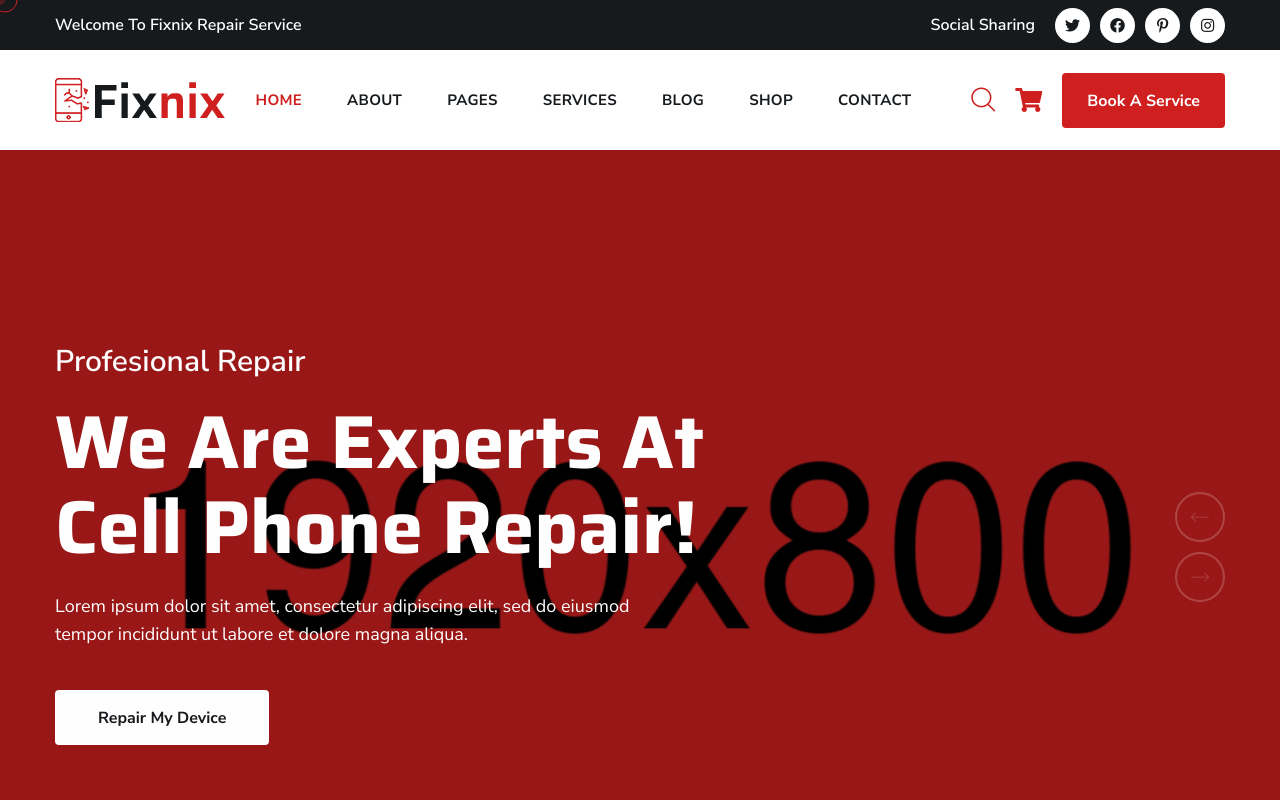
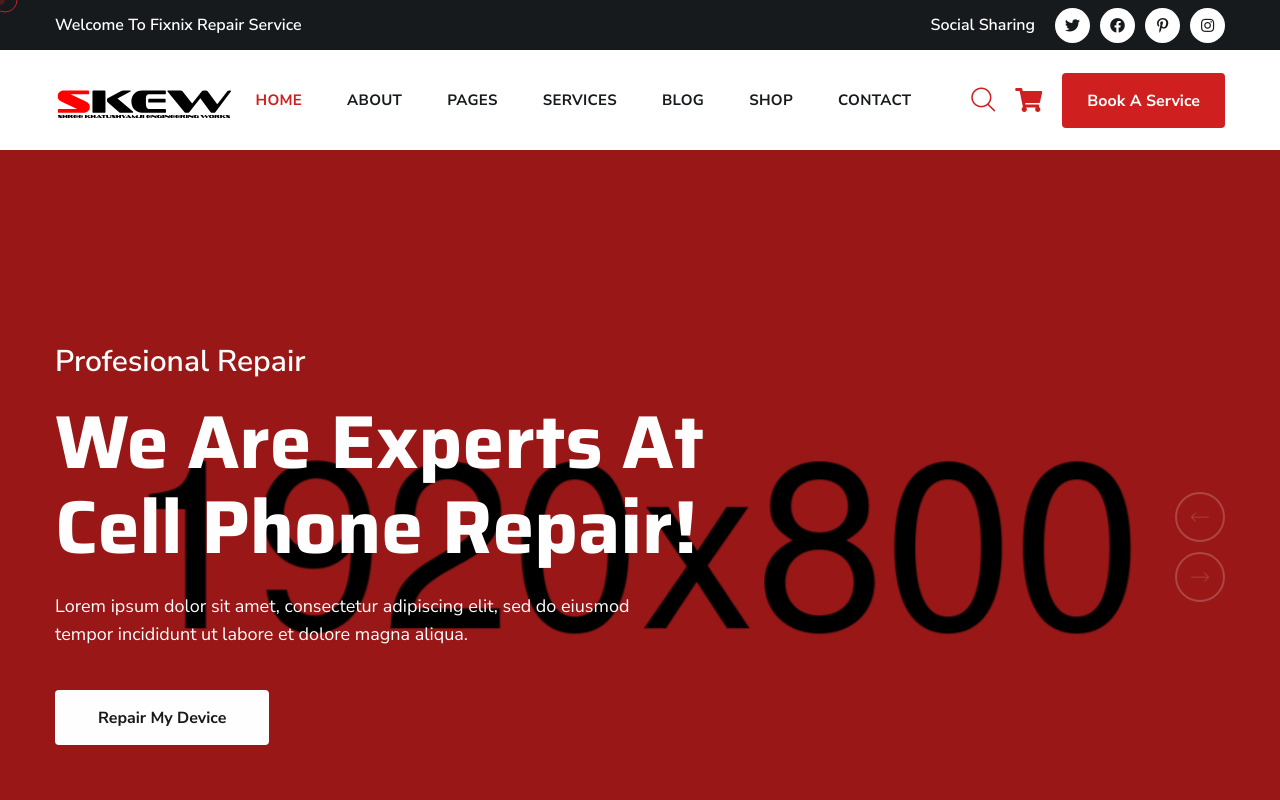
Before and after one commit to architmehta3/1_html_file, a plain HTML site: page index2.html in a window 1280 px wide. Shown: the top 800 px of the page. Drawn offline with Linux system fonts and the light colour scheme; files whose address does not match are found by name.

Commit message:
LOGO UPDATED

```diff
--- a/index2.html
+++ b/index2.html
@@ -4,7 +4,7 @@
 <head>
     <meta charset="UTF-8" />
     <meta name="viewport" content="width=device-width, initial-scale=1.0" />
-    <title> Home Two || Fixnix || Fixnix HTML 5 Template </title>
+    <title>SKEW</title>
     <!-- favicons Icons -->
     <link rel="apple-touch-icon" sizes="180x180" href="assets/images/favicons/apple-touch-icon.png" />
     <link rel="icon" type="image/png" sizes="32x32" href="assets/images/favicons/favicon-32x32.png" />
@@ -91,7 +91,7 @@
                         <div class="main-menu-two__wrapper-inner">
                             <div class="main-menu-two__left">
                                 <div class="main-menu-two__logo">
-                                    <a href="index.html"><img src="assets/images/resources/logo-2.png" alt=""></a>
+                                    <a href="index.html"><img style="height: 40px;" src="assets/images/LOGOS/SKEW Black Logo.svg" alt=""></a>
                                 </div>
                             </div>
                             <div class="main-menu-two__right">
```
